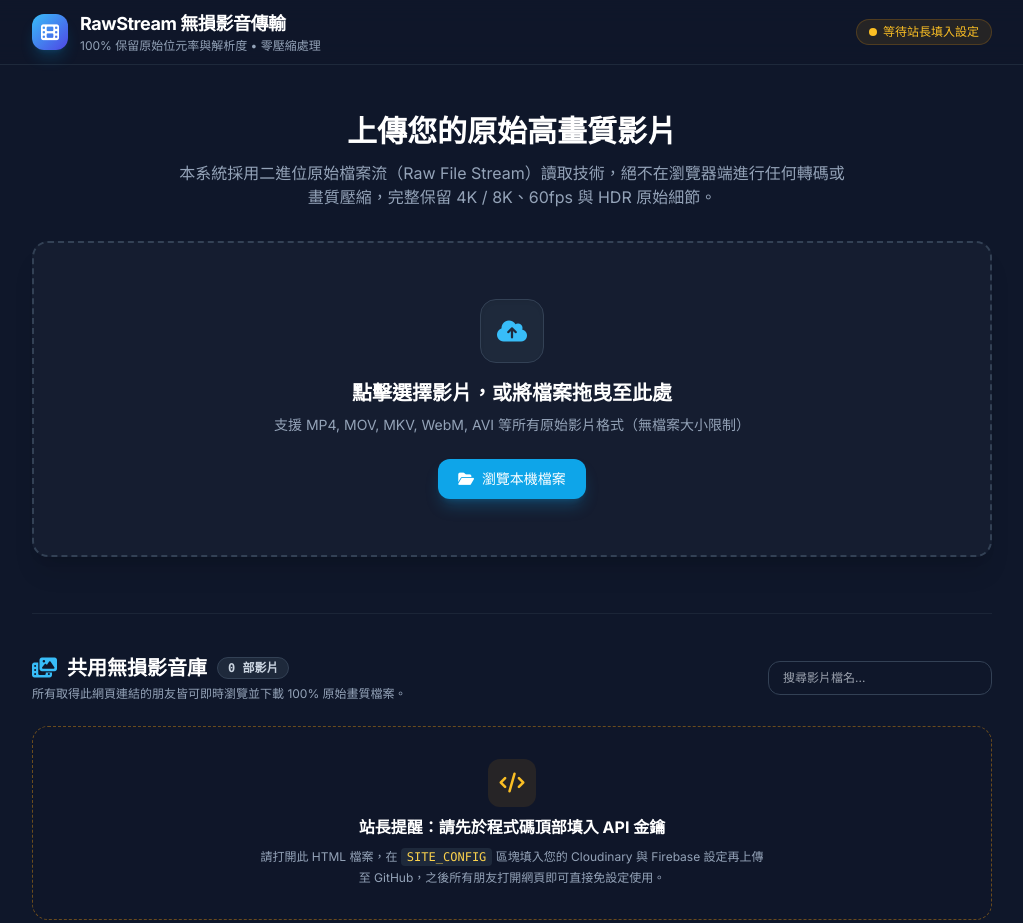
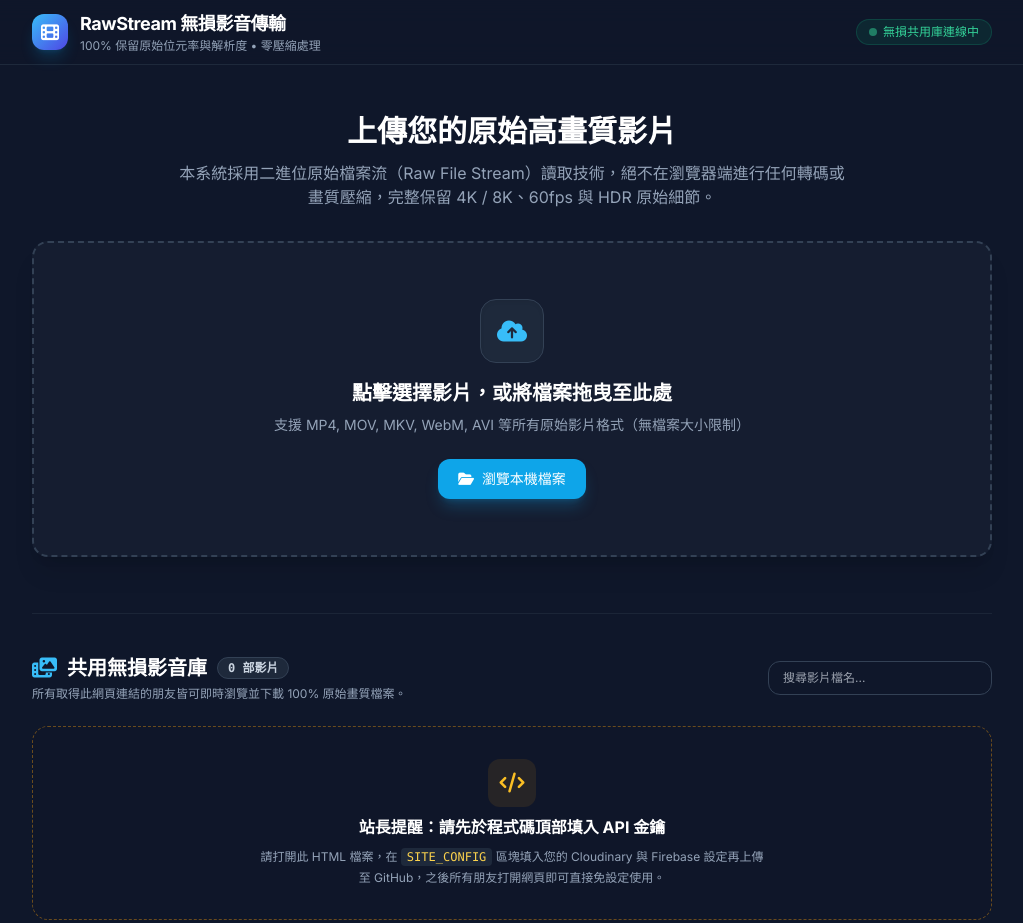
Before and after one commit to winnie9503-afk/261105, a plain HTML site: page index.html in a window 1280 px wide. Shown: the top 923 px of the page, without its empty margins (128-1151 px from the left). Drawn offline with nearby package versions, Linux system fonts and the light colour scheme; no server answers.

Commit message:
Update and rename code_artifact (4).html to index.html

```diff
--- a/code_artifact (4).html
+++ b/index.html
@@ -261,17 +261,18 @@
         // =========================================================================
         const SITE_CONFIG = {
             // 1. Cloudinary 設定（存放無損原始影片，需將 Upload Preset 設為 Unsigned）
-            cloudinaryCloudName: "請填入您的_CLOUD_NAME",
-            cloudinaryUploadPreset: "請填入您的_UPLOAD_PRESET",
+            cloudinaryCloudName: "x5ia24uo",
+            cloudinaryUploadPreset: "nnn_1115",
 
             // 2. Firebase 設定（同步顯示大家的影片清單，請貼上 firebaseConfig 物件）
             firebaseConfig: {
-                apiKey: "請填入您的_API_KEY",
-                authDomain: "請填入您的_PROJECT_ID.firebaseapp.com",
-                projectId: "請填入您的_PROJECT_ID",
-                storageBucket: "請填入您的_PROJECT_ID.appspot.com",
-                messagingSenderId: "請填入您的_SENDER_ID",
-                appId: "請填入您的_APP_ID"
+                 apiKey: "AIzaSyAkZn-yy77eYBbdSu3xUe-5B_HC37ozziI",
+                 authDomain: "badd-3b3e9.firebaseapp.com",
+                 projectId: "badd-3b3e9",
+                 storageBucket: "badd-3b3e9.firebasestorage.app",
+                 messagingSenderId: "754540713861",
+                 appId: "1:754540713861:web:824fff7f5e97e7d8d216ec",
+                 measurementId: "G-S5MC6Z6T0C"
             }
         };
 
```
